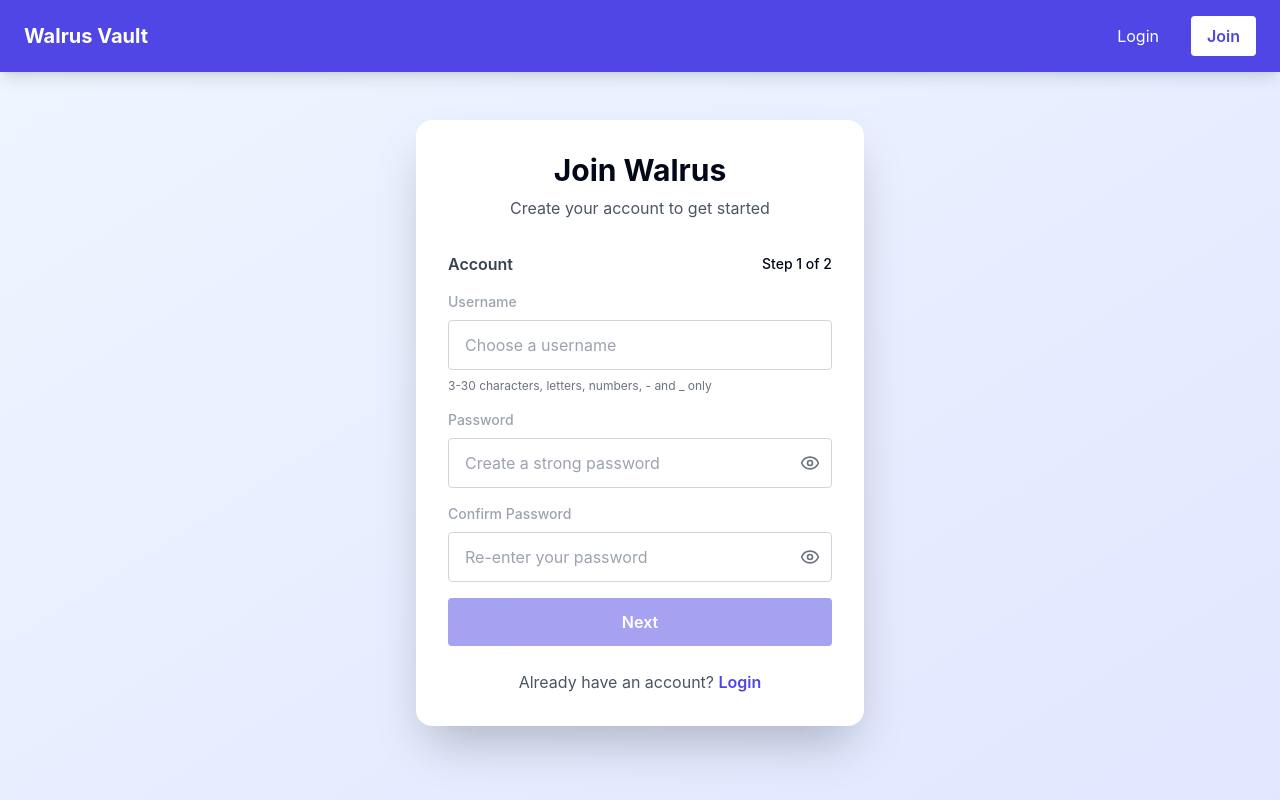
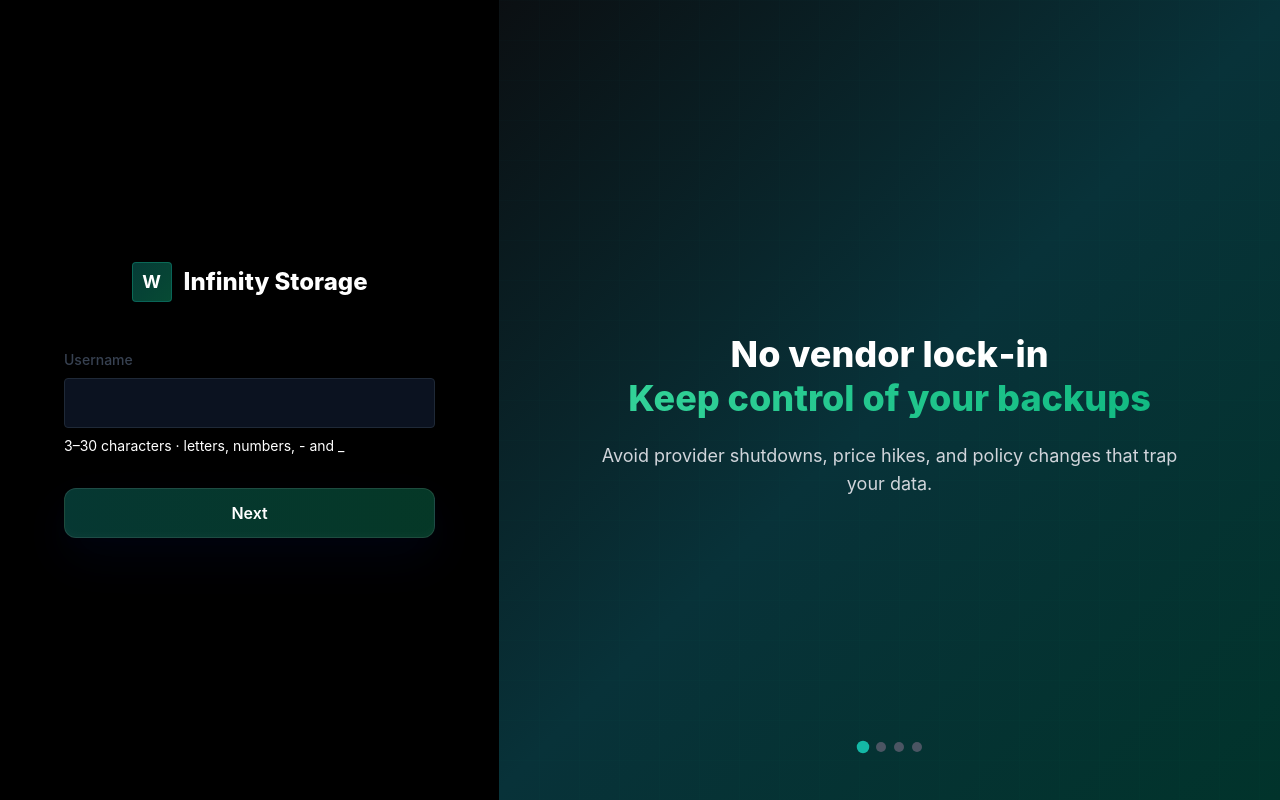
Before and after one commit to mysten-labs-capstone/walrus, a React (Vite) app in the folder client/: page /join in a window 1280 px wide. Built offline with nearby package versions, Linux system fonts and the light colour scheme; what @mysten/dapp-kit, @mysten/sui would draw is missing.

Commit message:
kl - updated signin + login UI

```diff
--- /dev/null
+++ b/client/src/components/SlidesCarousel.tsx
@@ -0,0 +1,95 @@
+import React, { useEffect, useRef, useState } from "react";
+
+const slides = [
+  {
+    title: "No vendor lock‑in",
+    subtitle: "Keep control of your backups",
+    description:
+      "Avoid provider shutdowns, price hikes, and policy changes that trap your data.",
+  },
+  {
+    title: "Designed for long‑term access",
+    subtitle: "Durable and portable backups",
+    description:
+      "Store backups in a way that remains accessible and auditable over time.",
+  },
+  {
+    title: "Privacy-first security",
+    subtitle: "End-to-end encryption by default",
+    description:
+      "Strong encryption keeps your data private from providers and regulators.",
+  },
+  {
+    title: "Simple secure sharing",
+    subtitle: "Expiring links with duration control",
+    description:
+      "Share files with time-limited links — easy, auditable, and revocable.",
+  },
+];
+
+export default function SlidesCarousel() {
+  const [currentSlide, setCurrentSlide] = useState(0);
+  const [isShowingSlide, setIsShowingSlide] = useState(true);
+  const currentSlideRef = useRef<number>(0);
+
+  useEffect(() => {
+    const id = setInterval(() => {
+      changeSlideTo((currentSlideRef.current + 1) % slides.length);
+    }, 7000);
+    return () => clearInterval(id);
+  }, []);
+
+  function wait(ms: number) {
+    return new Promise((res) => setTimeout(res, ms));
+  }
+
+  const changeSlideTo = async (target: number) => {
+    const fadeDuration = 900;
+    const blankDuration = 600;
+    if (target === currentSlideRef.current) return;
+    setIsShowingSlide(false);
+    await wait(fadeDuration);
+    await wait(blankDuration);
+    setCurrentSlide(target);
+    currentSlideRef.current = target;
+    await wait(30);
+    setIsShowingSlide(true);
+  };
+
+  return (
+    <div className="login-right">
+      <div className="login-grid-overlay" />
+
+      <div className="carousel-wrap">
+        <div className="relative">
+          <div
+            key={currentSlide}
+            className={`slide ${isShowingSlide ? "visible" : "hidden"}`}
+          >
+            <div className="slide-card">
+              <div style={{ textAlign: "center", marginTop: "2rem" }}>
+                <h2 className="slide-title">{slides[currentSlide].title}</h2>
+                <h3 className="slide-subtitle">
+                  {slides[currentSlide].subtitle}
+                </h3>
+                <p className="slide-desc">{slides[currentSlide].description}</p>
+              </div>
+            </div>
+          </div>
+        </div>
+      </div>
+
+      <div className="dots">
+        {slides.map((_, index) => (
+          <button
+            key={index}
+            onClick={() => changeSlideTo(index)}
+            className={`dot ${index === currentSlide ? "active" : ""}`}
+          />
+        ))}
+      </div>
+    </div>
+  );
+}
+
+export { slides };
--- a/client/src/pages/Join.tsx
+++ b/client/src/pages/Join.tsx
@@ -1,11 +1,14 @@
 import React, { useState, useEffect } from "react";
 import { useNavigate, Link } from "react-router-dom";
 import { Eye, EyeOff, Loader2 } from "lucide-react";
-import { Navbar } from "../components/Navbar";
+import { Check } from "lucide-react";
+import { X } from "lucide-react";
 import { authService } from "../services/authService";
 import { useAuth } from "../auth/AuthContext";
 import { apiUrl } from "../config/api";
+import "./css/Login.css";
 import "./css/Join.css";
+import SlidesCarousel from "../components/SlidesCarousel";
 
 type SecurityQuestion = { question: string; answer: string };
 
@@ -101,10 +104,21 @@ export const Join: React.FC = () => {
 
   const handleNext = () => {
     setError("");
+    if (step === 1) {
+      const trimmed = username.trim();
+      if (!trimmed) {
+        setError("Please enter your username");
+        return;
+      }
       if (usernameStatus.available === false) {
         setError("Please choose an available username");
         return;
       }
+      setStep(2);
+      return;
+    }
+
+    if (step === 2) {
       if (password !== confirmPassword) {
         setError("Passwords do not match");
         return;
@@ -113,7 +127,9 @@ export const Join: React.FC = () => {
         setError("Password does not meet all requirements");
         return;
       }
-    setStep(2);
+      setStep(3);
+      return;
+    }
   };
 
   const updateQuestion = (index: number, question: string) => {
@@ -140,20 +156,17 @@ export const Join: React.FC = () => {
     });
   };
 
-  const getUsernameBorderColor = () => {
-    if (username.length < 3) return "username-border-default";
-    if (usernameStatus.checking) return "username-border-checking";
-    if (usernameStatus.available === true) return "username-border-available";
-    if (usernameStatus.available === false) return "username-border-taken";
-    return "username-border-default";
-  };
+  // keep username textbox using the same input styles as password fields
 
   const handleSubmit = async (e: React.FormEvent) => {
     e.preventDefault();
     setError("");
-    if (step === 1) return handleNext();
+    if (step !== 3) {
+      handleNext();
+      return;
+    }
 
-    // final submit from step 2
+    // final submit from step 3
     for (let i = 0; i < securityQuestions.length; i++) {
       if (!securityQuestions[i].question) {
         setError("Please select all security questions");
@@ -198,47 +211,39 @@ export const Join: React.FC = () => {
   };
 
   return (
-    <div className="join-page">
-      <Navbar />
-      <div className="join-wrapper">
-        <div className="join-card">
-          <h1 className="join-title">Join Walrus</h1>
-          <p className="join-subtitle">Create your account to get started</p>
-
-          <form onSubmit={handleSubmit} className="join-form">
-            <div className="join-step-row">
-              <div className="join-step-title">
-                {step === 1 ? "Account" : "Security Questions"}
+    <div className="login-page">
+      <div className="login-left">
+        <div className="container">
+          <div className="login-logo">
+            <div className="logo-row">
+              <div className="logo-mark">
+                <span>W</span>
               </div>
-              <div className="join-step-count">Step {step} of 2</div>
+              <h1 className="logo-title">Infinity Storage</h1>
+            </div>
           </div>
 
+          <div className="form-space">
+            <form onSubmit={handleSubmit} className="join-form">
               {step === 1 && (
-              <div className="account-section">
-                <div>
+                <div className="form-group">
                   <label className="label">Username</label>
                   <input
                     type="text"
                     value={username}
                     onChange={(e) => setUsername(e.target.value)}
-                    className={`input-base ${getUsernameBorderColor()}`}
-                    placeholder="Choose a username"
+                    className="input"
+                    placeholder=""
                     required
                     minLength={3}
                     maxLength={30}
                     pattern="[a-zA-Z0-9_-]+"
                   />
-                  <div className="help-text">
-                    <p>3-30 characters, letters, numbers, - and _ only</p>
-                  </div>
+                  <p className="help-text">3–30 characters · letters, numbers, - and _</p>
                   {usernameStatus.message && (
                     <p className="status-line">
-                      {usernameStatus.checking ? (
+                      {usernameStatus.checking && (
                         <Loader2 className="loader-icon" />
-                      ) : usernameStatus.available ? (
-                        <span className="status-green">✓</span>
-                      ) : (
-                        <span className="status-red">✗</span>
                       )}
                       <span
                         className={
@@ -254,130 +259,117 @@ export const Join: React.FC = () => {
                     </p>
                   )}
                 </div>
+              )}
 
-                <div>
+              {step === 2 && (
+                <>
+                  <div className="form-group">
                     <label className="label">Password</label>
                     <div className="relative">
                       <input
                         type={showPassword ? "text" : "password"}
                         value={password}
                         onChange={(e) => setPassword(e.target.value)}
-                      className="input-base input-with-icon"
-                      placeholder="Create a strong password"
+                        className="input input-has-right-icon"
+                        placeholder=""
                         required
                         minLength={8}
                       />
+                      {password && (
+                        <div className="right-icon-wrapper">
+                          {isPasswordValid ? (
+                            <Check className="right-icon right-icon-success" />
+                          ) : (
+                            <X className="right-icon right-icon-fail" />
+                          )}
+                        </div>
+                      )}
                       <button
                         type="button"
                         onClick={() => setShowPassword(!showPassword)}
-                      className="eye-button"
+                        className="password-toggle"
                       >
                         {showPassword ? (
-                        <EyeOff className="eye-icon" />
+                          <EyeOff className="icon" />
                         ) : (
-                        <Eye className="eye-icon" />
+                          <Eye className="icon" />
                         )}
                       </button>
                     </div>
-
-                  {password && (
-                    <div className="password-check">
-                      <div
-                        className={`password-check-item ${passwordValidation.hasMinLength ? "passed" : ""}`}
-                      >
-                        <span>
-                          {passwordValidation.hasMinLength ? "✓" : "○"}
-                        </span>
-                        <span>At least 8 characters</span>
-                      </div>
-                      <div
-                        className={`password-check-item ${passwordValidation.hasUppercase ? "passed" : ""}`}
-                      >
-                        <span>
-                          {passwordValidation.hasUppercase ? "✓" : "○"}
-                        </span>
-                        <span>One uppercase letter</span>
-                      </div>
-                      <div
-                        className={`password-check-item ${passwordValidation.hasLowercase ? "passed" : ""}`}
-                      >
-                        <span>
-                          {passwordValidation.hasLowercase ? "✓" : "○"}
-                        </span>
-                        <span>One lowercase letter</span>
-                      </div>
-                      <div
-                        className={`password-check-item ${passwordValidation.hasNumber ? "passed" : ""}`}
-                      >
-                        <span>{passwordValidation.hasNumber ? "✓" : "○"}</span>
-                        <span>One number</span>
-                      </div>
-                      <div
-                        className={`password-check-item ${passwordValidation.hasSpecial ? "passed" : ""}`}
-                      >
-                        <span>{passwordValidation.hasSpecial ? "✓" : "○"}</span>
-                        <span>One special character (!@#$%^&*...)</span>
-                      </div>
-                    </div>
-                  )}
+                    <p className="help-text">
+                      Password must be at least 8 characters long and include an
+                      uppercase letter, a lowercase letter, a number, and a
+                      special character.
+                    </p>
                   </div>
 
-                <div>
+                  <div className="form-group">
                     <label className="label">Confirm Password</label>
                     <div className="relative">
                       <input
                         type={showConfirmPassword ? "text" : "password"}
                         value={confirmPassword}
                         onChange={(e) => setConfirmPassword(e.target.value)}
-                      className="input-base input-with-icon"
-                      placeholder="Re-enter your password"
+                        className="input input-has-right-icon"
+                        placeholder=""
                         required
                       />
+                      {confirmPassword && (
+                        <div className="right-icon-wrapper">
+                          {confirmPassword === password ? (
+                            <Check className="right-icon right-icon-success" />
+                          ) : (
+                            <X className="right-icon right-icon-fail" />
+                          )}
+                        </div>
+                      )}
                       <button
                         type="button"
-                      onClick={() =>
-                        setShowConfirmPassword(!showConfirmPassword)
-                      }
-                      className="eye-button"
+                        onClick={() => setShowConfirmPassword(!showConfirmPassword)}
+                        className="password-toggle"
                       >
                         {showConfirmPassword ? (
-                        <EyeOff className="eye-icon" />
+                          <EyeOff className="icon" />
                         ) : (
-                        <Eye className="eye-icon" />
+                          <Eye className="icon" />
                         )}
                       </button>
                     </div>
-                  {confirmPassword && password !== confirmPassword && (
-                    <p className="status-message status-red">
-                      ✗ Passwords do not match
-                    </p>
-                  )}
-                  {confirmPassword && password === confirmPassword && (
-                    <p className="status-message status-green">
-                      ✓ Passwords match
-                    </p>
-                  )}
                   </div>
 
-                <div className="button-row">
+                  <div className="link-center back-link-wrapper">
                     <button
                       type="button"
-                    onClick={handleNext}
-                    disabled={
-                      loading ||
-                      usernameStatus.checking ||
-                      usernameStatus.available === false ||
-                      !isPasswordValid
-                    }
-                    className={`btn-primary ${loading || usernameStatus.checking || usernameStatus.available === false || !isPasswordValid ? "btn-disabled" : ""}`}
+                      onClick={() => setStep(1)}
+                      className="back-link"
                     >
-                    Next
+                      ← Back
                     </button>
                   </div>
-              </div>
+                </>
+              )}
+
+              {step === 1 && (
+                <button
+                  type="submit"
+                  className="btn btn-gradient liquid-btn"
+                  disabled={loading || usernameStatus.checking}
+                >
+                  {loading ? "Checking..." : "Next"}
+                </button>
               )}
 
               {step === 2 && (
+                <button
+                  type="submit"
+                  className="btn btn-gradient liquid-btn"
+                  disabled={loading || !isPasswordValid || password !== confirmPassword}
+                >
+                  {loading ? "Checking..." : "Next"}
+                </button>
+              )}
+
+              {step === 3 && (
                 <div className="account-section">
                   <div>
                     <p className="security-note">
@@ -426,14 +418,6 @@ export const Join: React.FC = () => {
 
                   <div className="button-row">
                     <button
-                    type="button"
-                    onClick={() => setStep(1)}
-                    disabled={loading}
-                    className={`btn-secondary ${loading ? "btn-disabled" : ""}`}
-                  >
-                    Back
-                  </button>
-                  <button
                       type="submit"
                       disabled={loading}
                       className={`btn-primary ${loading ? "btn-disabled" : ""}`}
@@ -441,22 +425,24 @@ export const Join: React.FC = () => {
                       {loading ? "Creating Account..." : "Create Account"}
                     </button>
                   </div>
+                  <div className="link-center back-link-wrapper">
+                    <button
+                      type="button"
+                      onClick={() => setStep(2)}
+                      className="back-link"
+                    >
+                      ← Back
+                    </button>
+                  </div>
                 </div>
               )}
-
-            {error && <div className="error-box">{error}</div>}
             </form>
-
-          <div className="footer-text">
-            <p className="text-gray-600">
-              Already have an account?{" "}
-              <Link to="/login" className="link">
-                Login
-              </Link>
-            </p>
           </div>
         </div>
       </div>
+
+      {/* Right side - shared slides */}
+      <SlidesCarousel />
     </div>
   );
 };
--- a/client/src/pages/css/Join.css
+++ b/client/src/pages/css/Join.css
@@ -20,6 +20,13 @@
 .join-form {
   @apply space-y-4;
 }
+.join-form .help-text {
+  @apply text-white;
+}
+.join-form div[role="dialog"] .help-text,
+.join-form [data-radix-portal] .help-text {
+  color: white;
+}
 .join-step-row {
   @apply flex items-center justify-between mb-2;
 }
@@ -41,8 +48,23 @@
 .input-with-icon {
   @apply pr-12;
 }
+.input-has-right-icon {
+  @apply pr-10; /* padding for right-side icon */
+}
+.right-icon-wrapper {
+  @apply absolute right-3 top-1/2 -translate-y-1/2;
+}
+.right-icon {
+  @apply h-5 w-5;
+}
+.right-icon-success {
+  @apply text-green-500;
+}
+.right-icon-fail {
+  @apply text-red-500;
+}
 .help-text {
-  @apply mt-2 text-xs text-gray-500;
+  @apply text-white !important;
 }
 .status-line {
   @apply text-sm mt-1 flex items-center gap-2;
@@ -54,7 +76,7 @@
   @apply text-yellow-600;
 }
 .status-green {
-  @apply text-green-600;
+  @apply text-green-500; /* Apply green color to status text */
 }
 .status-red {
   @apply text-red-600;
@@ -68,14 +90,20 @@
 .password-check-item.passed {
   @apply text-green-600;
 }
+.password-ok {
+  @apply mt-2 px-3 py-2 bg-green-50 border border-green-200 text-green-700 rounded-lg flex items-center gap-2 text-sm;
+}
+.check-icon {
+  @apply h-4 w-4;
+}
 .button-row {
-  @apply flex gap-2;
+  @apply flex flex-col gap-2; /* stack buttons vertically: Next above Back */
 }
 .btn-primary {
-  @apply flex-1 bg-indigo-600 text-white py-3 rounded-lg font-semibold hover:bg-indigo-700 transition-colors;
+  @apply order-1 flex-1 bg-indigo-600 text-white py-3 rounded-lg font-semibold hover:bg-indigo-700 transition-colors;
 }
 .btn-secondary {
-  @apply flex-1 bg-gray-100 text-gray-800 py-3 rounded-lg font-semibold hover:bg-gray-200 transition-colors;
+  @apply order-2 flex-1 bg-gray-100 text-gray-800 py-3 rounded-lg font-semibold hover:bg-gray-200 transition-colors;
 }
 .btn-disabled {
   @apply opacity-50 cursor-not-allowed;
@@ -114,7 +142,7 @@
   @apply border-yellow-400;
 }
 .username-border-available {
-  @apply border-green-500;
+  @apply border-gray-300 text-inherit;
 }
 .username-border-taken {
   @apply border-red-500;
--- a/client/src/pages/css/Login.css
+++ b/client/src/pages/css/Login.css
@@ -62,6 +62,51 @@
   .form-group {
     @apply mb-4;
   }
+  /* Signed-in display: stronger visual hierarchy for step 2 */
+  .signed-in-as {
+    @apply w-full px-4 py-3 rounded-lg bg-[#0b1220] border border-gray-800;
+    display: flex;
+    flex-direction: column;
+    gap: 0.25rem;
+    cursor: not-allowed;
+  }
+  .signed-in-top {
+    display: flex;
+    align-items: center;
+    justify-content: space-between;
+  }
+  .signed-in-label {
+    @apply text-sm font-medium text-gray-400;
+  }
+  .signed-in-username {
+    @apply text-base font-normal text-white;
+    margin-top: 0.25rem;
+  }
+  .signed-in-change {
+    @apply text-teal-400 text-sm font-medium bg-transparent border-none cursor-pointer;
+  }
+  .signed-in-change:hover {
+    opacity: 0.9;
+  }
+  .signed-in-note {
+    @apply text-sm text-gray-400 mt-1;
+    margin: 0;
+  }
+
+  /* Compact pill + change layout for password step */
+  .signed-in-row {
+    @apply flex items-center gap-3 justify-center mb-3;
+  }
+  .signed-in-pill {
+    @apply inline-flex items-center justify-center px-4 py-2 rounded-full text-sm font-semibold;
+    background: rgba(255, 255, 255, 0.03);
+    border: 1px solid rgba(255, 255, 255, 0.06);
+    color: #e6fffa; /* pale teal/white */
+    min-width: 6rem;
+  }
+  .password-heading {
+    @apply text-base font-medium text-gray-200 text-center mb-2;
+  }
   .label {
     @apply block text-sm font-medium text-gray-400 mb-2;
   }
@@ -69,6 +114,21 @@
   .input,
   .login-input-normal {
     @apply w-full px-4 py-3 rounded-lg bg-[#0b1220] text-white border border-gray-800 outline-none transition;
+  }
+  /* Soften read-only inputs to avoid stark white text and suppress focus styling */
+  .input[readonly] {
+    color: #9ca3af; /* muted gray */
+    caret-color: transparent; /* no caret shown */
+    cursor: default;
+  }
+
+  /* Prevent focus/active/hover from applying the input focus highlight */
+  .input[readonly]:focus,
+  .input[readonly]:active,
+  .input[readonly]:hover {
+    box-shadow: none !important;
+    border-color: rgba(148, 163, 184, 0.08) !important; /* keep subtle border */
+    outline: none !important;
   }
   .input:focus {
     box-shadow: 0 0 0 4px rgba(20, 184, 166, 0.12);
@@ -85,6 +145,10 @@
   }
   .error-text {
     @apply text-red-400 text-sm mt-2;
+  }
+
+  .help-text {
+    @apply text-sm text-gray-400 mt-2;
   }
 
   .btn {
```
Also changed, not shown: client/src/pages/Login.tsx (+20 -115 lines). Lines whose indentation alone changed are shown as unchanged.
